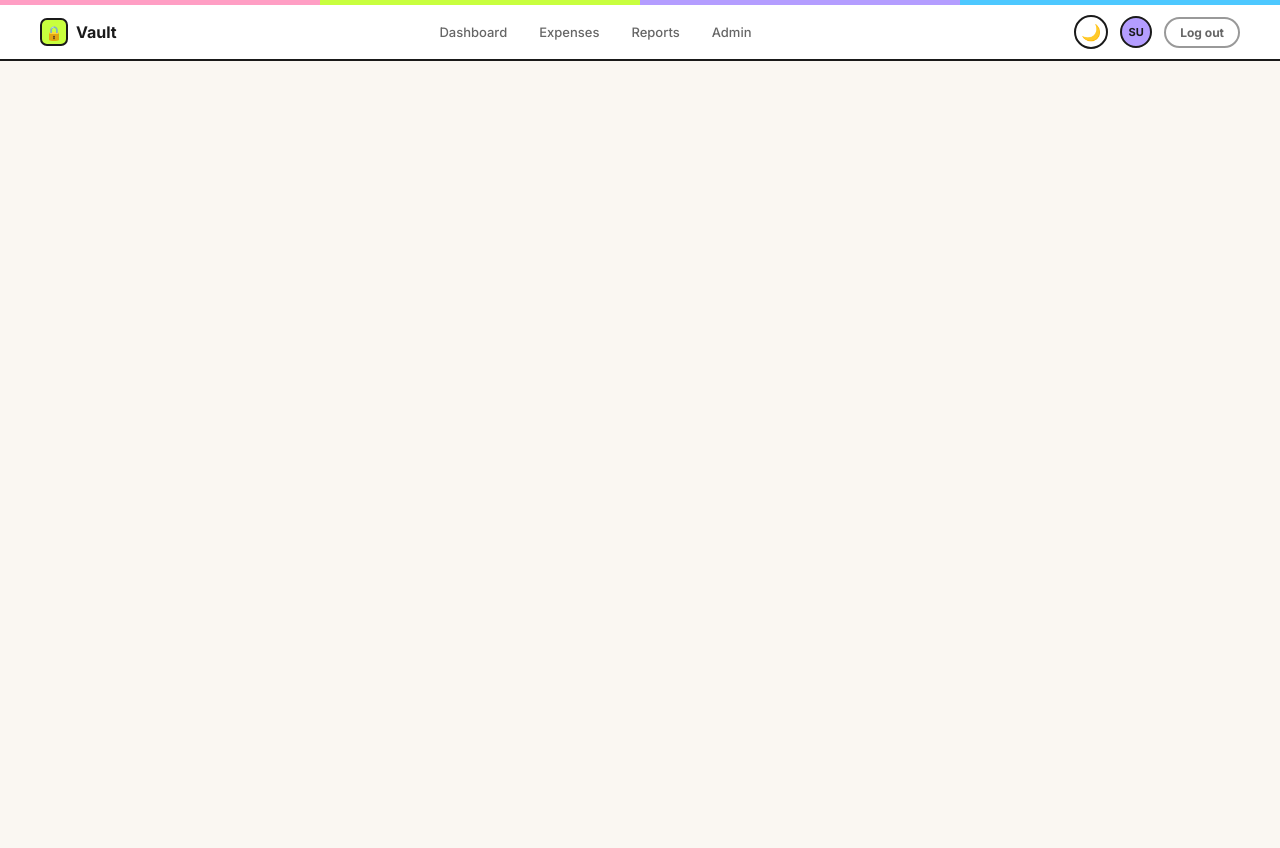
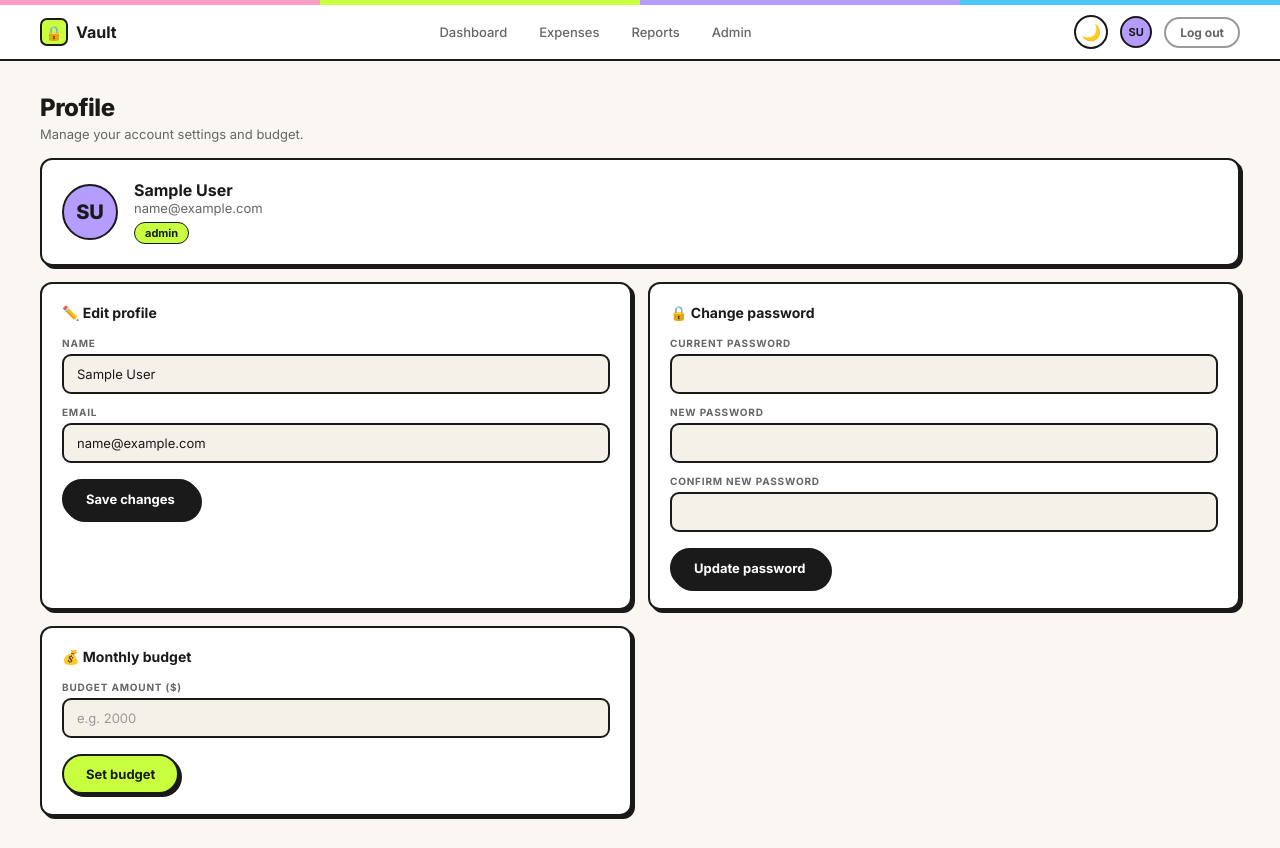
Before and after one commit to samriddhisud/Vault, a React app in the folder frontend/: page /profile in a window 1280 px wide. Before the commit the page ends 800 px from the top, so only its background shows below. Built offline with nearby package versions, Linux system fonts and the light colour scheme; sample sign-in values are in the browser's storage; the HTML template or start-up script is replaced by a standard one.

Commit message:
feat: add profile page with edit profile, change password, set budget

```diff
--- a/frontend/src/pages/Profile.jsx
+++ b/frontend/src/pages/Profile.jsx
@@ -1 +1,165 @@
-export default function Profile() { return <div>Profile page</div> }
+import { useState } from 'react'
+import { useAuth } from '../context/AuthContext'
+import api from '../api/index'
+
+export default function Profile({ addToast }) {
+  const { user, login } = useAuth()
+  const [profileForm, setProfileForm] = useState({ name: user?.name || '', email: user?.email || '' })
+  const [passwordForm, setPasswordForm] = useState({ currentPassword: '', newPassword: '', confirmPassword: '' })
+  const [budgetAmount, setBudgetAmount] = useState('')
+  const [profileErrors, setProfileErrors] = useState({})
+  const [passwordErrors, setPasswordErrors] = useState({})
+  const [budgetError, setBudgetError] = useState('')
+  const [savingProfile, setSavingProfile] = useState(false)
+  const [savingPassword, setSavingPassword] = useState(false)
+  const [savingBudget, setSavingBudget] = useState(false)
+
+  const handleProfileSubmit = async (e) => {
+    e.preventDefault()
+    const errs = {}
+    if (!profileForm.name.trim()) errs.name = 'Name is required.'
+    if (!profileForm.email.trim()) errs.email = 'Email is required.'
+    if (Object.keys(errs).length) { setProfileErrors(errs); return }
+    setSavingProfile(true)
+    try {
+      const res = await api.put('/auth/profile', profileForm)
+      login({ ...user, ...res.data })
+      addToast('Profile updated! ✓', 'success')
+      setProfileErrors({})
+    } catch (err) {
+      addToast(err.response?.data?.error || 'Could not update profile.', 'error')
+    } finally {
+      setSavingProfile(false)
+    }
+  }
+
+  const handlePasswordSubmit = async (e) => {
+    e.preventDefault()
+    const errs = {}
+    if (!passwordForm.currentPassword) errs.currentPassword = 'Current password is required.'
+    if (!passwordForm.newPassword) errs.newPassword = 'New password is required.'
+    if (passwordForm.newPassword.length < 6) errs.newPassword = 'Password must be at least 6 characters.'
+    if (passwordForm.newPassword !== passwordForm.confirmPassword) errs.confirmPassword = 'Passwords do not match.'
+    if (Object.keys(errs).length) { setPasswordErrors(errs); return }
+    setSavingPassword(true)
+    try {
+      await api.put('/auth/password', passwordForm)
+      addToast('Password updated! ✓', 'success')
+      setPasswordForm({ currentPassword: '', newPassword: '', confirmPassword: '' })
+      setPasswordErrors({})
+    } catch (err) {
+      addToast(err.response?.data?.error || 'Could not update password.', 'error')
+    } finally {
+      setSavingPassword(false)
+    }
+  }
+
+  const handleBudgetSubmit = async (e) => {
+    e.preventDefault()
+    if (!budgetAmount || Number(budgetAmount) <= 0) { setBudgetError('Budget must be greater than 0.'); return }
+    setSavingBudget(true)
+    try {
+      await api.put('/budget', { monthlyBudget: parseFloat(budgetAmount) })
+      addToast('Budget saved! ✓', 'success')
+      setBudgetAmount('')
+      setBudgetError('')
+    } catch (err) {
+      addToast(err.response?.data?.error || 'Could not save budget.', 'error')
+    } finally {
+      setSavingBudget(false)
+    }
+  }
+
+  const initials = user?.name
+    ? user.name.split(' ').map(n => n[0]).join('').toUpperCase().slice(0, 2)
+    : '?'
+
+  return (
+    <div className="page-wrapper">
+      <div className="page-content">
+        <div className="mb-16">
+          <h1 style={{ fontSize: 24, fontWeight: 800, letterSpacing: -0.5 }}>Profile</h1>
+          <div style={{ fontSize: 13, color: 'var(--mu)', marginTop: 4 }}>Manage your account settings and budget.</div>
+        </div>
+
+        <div className="card mb-16" style={{ display: 'flex', alignItems: 'center', gap: 16 }}>
+          <div style={{ width: 56, height: 56, borderRadius: '50%', background: 'var(--violet)', border: '2px solid var(--border)', display: 'flex', alignItems: 'center', justifyContent: 'center', fontSize: 20, fontWeight: 800, color: '#1a1a1a' }}>
+            {initials}
+          </div>
+          <div>
+            <div style={{ fontSize: 16, fontWeight: 700, color: 'var(--tx)' }}>{user?.name}</div>
+            <div style={{ fontSize: 13, color: 'var(--mu)' }}>{user?.email}</div>
+            <span className={`badge ${user?.role === 'admin' ? 'badge-lime' : 'badge-violet'}`} style={{ marginTop: 6 }}>
+              {user?.role}
+            </span>
+          </div>
+        </div>
+
+        <div style={{ display: 'grid', gridTemplateColumns: '1fr 1fr', gap: 16 }}>
+          <div className="card">
+            <div style={{ fontSize: 14, fontWeight: 700, marginBottom: 16 }}>✏️ Edit profile</div>
+            <form onSubmit={handleProfileSubmit}>
+              <div className="form-group mb-12">
+                <label className="form-label">Name</label>
+                <input className={`form-input ${profileErrors.name ? 'error' : ''}`}
+                  value={profileForm.name} onChange={e => setProfileForm({ ...profileForm, name: e.target.value })} />
+                {profileErrors.name && <span className="field-error">{profileErrors.name}</span>}
+              </div>
+              <div className="form-group mb-16">
+                <label className="form-label">Email</label>
+                <input className={`form-input ${profileErrors.email ? 'error' : ''}`} type="email"
+                  value={profileForm.email} onChange={e => setProfileForm({ ...profileForm, email: e.target.value })} />
+                {profileErrors.email && <span className="field-error">{profileErrors.email}</span>}
+              </div>
+              <button className="btn btn-primary" type="submit" disabled={savingProfile}>
+                {savingProfile ? 'Saving...' : 'Save changes'}
+              </button>
+            </form>
+          </div>
+
+          <div className="card">
+            <div style={{ fontSize: 14, fontWeight: 700, marginBottom: 16 }}>🔒 Change password</div>
+            <form onSubmit={handlePasswordSubmit}>
+              <div className="form-group mb-12">
+                <label className="form-label">Current password</label>
+                <input className={`form-input ${passwordErrors.currentPassword ? 'error' : ''}`} type="password"
+                  value={passwordForm.currentPassword} onChange={e => setPasswordForm({ ...passwordForm, currentPassword: e.target.value })} />
+                {passwordErrors.currentPassword && <span className="field-error">{passwordErrors.currentPassword}</span>}
+              </div>
+              <div className="form-group mb-12">
+                <label className="form-label">New password</label>
+                <input className={`form-input ${passwordErrors.newPassword ? 'error' : ''}`} type="password"
+                  value={passwordForm.newPassword} onChange={e => setPasswordForm({ ...passwordForm, newPassword: e.target.value })} />
+                {passwordErrors.newPassword && <span className="field-error">{passwordErrors.newPassword}</span>}
+              </div>
+              <div className="form-group mb-16">
+                <label className="form-label">Confirm new password</label>
+                <input className={`form-input ${passwordErrors.confirmPassword ? 'error' : ''}`} type="password"
+                  value={passwordForm.confirmPassword} onChange={e => setPasswordForm({ ...passwordForm, confirmPassword: e.target.value })} />
+                {passwordErrors.confirmPassword && <span className="field-error">{passwordErrors.confirmPassword}</span>}
+              </div>
+              <button className="btn btn-primary" type="submit" disabled={savingPassword}>
+                {savingPassword ? 'Saving...' : 'Update password'}
+              </button>
+            </form>
+          </div>
+
+          <div className="card">
+            <div style={{ fontSize: 14, fontWeight: 700, marginBottom: 16 }}>💰 Monthly budget</div>
+            <form onSubmit={handleBudgetSubmit}>
+              <div className="form-group mb-16">
+                <label className="form-label">Budget amount ($)</label>
+                <input className={`form-input ${budgetError ? 'error' : ''}`} type="number" placeholder="e.g. 2000" min="0.01" step="0.01"
+                  value={budgetAmount} onChange={e => { setBudgetAmount(e.target.value); setBudgetError('') }} />
+                {budgetError && <span className="field-error">{budgetError}</span>}
+              </div>
+              <button className="btn btn-lime" type="submit" disabled={savingBudget}>
+                {savingBudget ? 'Saving...' : 'Set budget'}
+              </button>
+            </form>
+          </div>
+        </div>
+      </div>
+    </div>
+  )
+}
```
Also changed, not shown: 1 other file (tests, documents, lock files or other folders).
